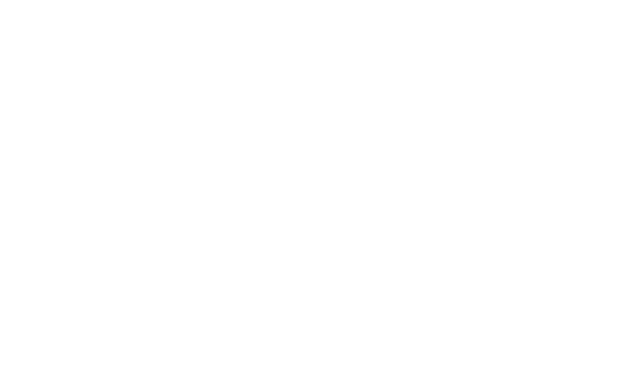
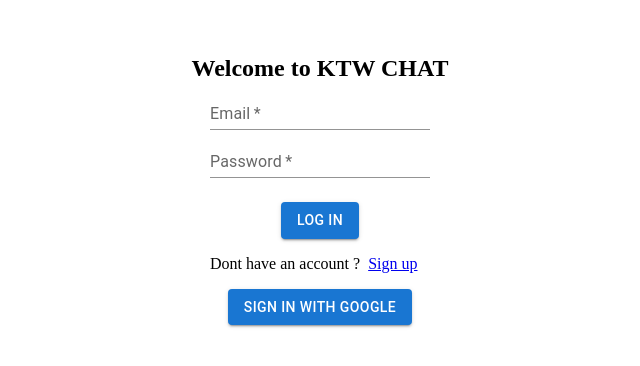
Before and after one commit to wiangin/ktw-chat, a React (Vite) app: page / in a window 1280 px wide. Shown: the part 210-576 px from the top of the page, without its empty margins (320-960 px from the left). Built offline with nearby package versions, Linux system fonts and the light colour scheme; no server answers.

Commit message:
lagt till inloggning och sign up-formulär och funktioner som sparar användare i databasen

```diff
--- a/package.json
+++ b/package.json
@@ -10,6 +10,8 @@
     "preview": "vite preview"
   },
   "dependencies": {
+    "@emotion/react": "^11.14.0",
+    "@emotion/styled": "^11.14.0",
     "@mui/material": "^7.0.2",
     "emoji-picker-react": "^4.12.2",
     "firebase": "^11.6.1",
--- a/src/App.jsx
+++ b/src/App.jsx
@@ -1,12 +1,21 @@
-import React from 'react'
-import './App.css'
+import React from "react";
+import "./App.css";
+import { Routes, Route } from "react-router-dom";
+import Login from "./pages/Login";
+import SighUp from "./pages/Signup";
+import { Container } from "@mui/material";
+import ChatRoom from "./components/ChatRoom";
 
 function App() {
   return (
-    <>
 
-    </>
-  )
+      <Routes>
+        <Route path="/" element={<Login />} />
+        <Route path="/signup" element={<SighUp/>}/>
+        <Route path="/chatroom" element={<ChatRoom/>}/>
+      </Routes>
+
+  );
 }
 
-export default App
+export default App;
--- /dev/null
+++ b/src/components/ChatRoom.jsx
@@ -0,0 +1,17 @@
+
+import React, { useEffect, useState } from 'react';
+import { auth } from '../firebase';
+import { signInWithEmailAndPassword } from 'firebase/auth';
+import  useUserAuth  from '../customHook/useUserAuth';
+import { useNavigate, Navigate } from 'react-router-dom';
+
+const ChatRoom = () => {
+
+    return (
+        <div>
+           Välkommen till chattrum
+        </div>
+    )
+};
+
+export default ChatRoom
--- /dev/null
+++ b/src/customHook/useUserAuth.jsx
@@ -0,0 +1,17 @@
+import { onAuthStateChanged } from "firebase/auth";
+import { useState, useEffect } from "react";
+import { auth } from "../firebase";
+
+const useUserAuth = () => {
+    const [user, setUser] = useState(null);
+    useEffect(() => {
+        const unsubscribe = onAuthStateChanged(auth, (user) => {
+            setUser(user)
+        });
+        return unsubscribe;
+    }, []);
+
+    return { user };
+};
+
+export default useUserAuth;
--- /dev/null
+++ b/src/firebase.js
@@ -0,0 +1,26 @@
+import { initializeApp } from "firebase/app";
+import { getAuth, GoogleAuthProvider } from "firebase/auth";
+import { getFirestore } from "firebase/firestore";
+
+const apiKey = import.meta.env.VITE_API_KEY;
+const authDomain = import.meta.env.VITE_AUTH_DOMAIN;
+const projectId = import.meta.env.VITE_PROJECT_ID;
+const storageBucket = import.meta.env.VITE_STORAGE_BUCKET;
+const messagingSenderId = import.meta.env.VITE_MESSAGING_SENDER_ID;
+const appId = import.meta.env.VITE_APP_ID;
+const measurementId = import.meta.env.VITE_MEASUREMENT_ID;
+
+const firebaseConfig = {
+    apiKey: apiKey,
+    authDomain: authDomain,
+    projectId: projectId,
+    storageBucket: storageBucket,
+    messagingSenderId: messagingSenderId,
+    appId: appId,
+    measurementId: measurementId,
+}
+
+export const app = initializeApp(firebaseConfig);
+export const auth = getAuth(app);
+export const db = getFirestore(app);
+export const provider = new GoogleAuthProvider();
--- a/src/index.css
+++ b/src/index.css
@@ -0,0 +1,4 @@
+* {
+    margin: 0;
+    padding: 0;
+}
--- a/src/main.jsx
+++ b/src/main.jsx
@@ -2,9 +2,10 @@
 import { createRoot } from 'react-dom/client'
 import './index.css'
 import App from './App.jsx'
+import { BrowserRouter as Router } from 'react-router-dom'
 
 createRoot(document.getElementById('root')).render(
-
-    <App />
-
+  <Router>
+      <App/>
+  </Router>
 )
--- /dev/null
+++ b/src/pages/Login.jsx
@@ -0,0 +1,119 @@
+import React, { useEffect, useState } from "react";
+import { auth, provider } from "../firebase";
+import { signInWithEmailAndPassword, signInWithPopup } from "firebase/auth";
+import useUserAuth from "../customHook/useUserAuth";
+import { useNavigate, Link } from "react-router-dom";
+import { Box, Card, Paper, Button, TextField, Dialog } from "@mui/material";
+
+const Login = () => {
+  const [email, setEmail] = useState("");
+  const [password, setPassword] = useState("");
+  const [checkAuth, setCheckAuth] = useState(true);
+  const { user } = useUserAuth();
+  const navigate = useNavigate();
+
+  const handleEmailChange = (event) => {
+    setEmail(event.target.value);
+  };
+  const handlePasswordChange = (event) => {
+    setPassword(event.target.value);
+  };
+
+  const handleLoginWithEmail = async (e) => {
+    e.preventDefault();
+    try {
+      await signInWithEmailAndPassword(auth, email, password);
+      console.log("sign in success!!!");
+      navigate("/chatroom");
+      setEmail("");
+      setPassword("");
+    } catch (error) {
+      console.log("Error signing in with email: ", error);
+      setEmail("");
+      setPassword("");
+    //   if (user === null) {
+    //     setCheckAuth(false);
+    //   }
+      setCheckAuth(false);
+    }
+  };
+
+  const handleLoginWithGoogle = async () => {
+    try {
+      await signInWithPopup(auth, provider);
+      console.log("sign in success!!!");
+      navigate("/chatroom");
+    } catch (error) {
+      console.log("Error signing in with Google: ", error);
+    }
+  };
+
+  return (
+    <Box
+      component={"section"}
+      sx={{
+        display: "flex",
+        flexDirection: "column",
+        alignItems: "center",
+        justifyContent: "center",
+        height: "100vh",
+      }}
+    >
+      <h1>Welcome to KTW CHAT</h1>
+      <Box>
+        <form onSubmit={handleLoginWithEmail}>
+          <Box>
+            <TextField
+              label={"Email"}
+              variant={"standard"}
+              type="text"
+              id="username"
+              name="username"
+              required
+              value={email}
+              onChange={handleEmailChange}
+            />
+          </Box>
+          <Box>
+            <TextField
+              label={"Password"}
+              variant={"standard"}
+              type="password"
+              id="password"
+              name="password"
+              required
+              value={password}
+              onChange={handlePasswordChange}
+            />
+          </Box>
+          <Box display={"flex"} justifyContent={"center"} marginTop={3}>
+            <Button variant={"contained"} type="submit">
+              Log in
+            </Button>
+          </Box>
+        </form>
+
+        <Box marginTop={2} display={"flex"} gap={1}>
+          <Box component={"span"}>Dont have an account ?</Box>
+          <Link to="/signup">Sign up</Link>
+        </Box>
+
+        <Box display={"flex"} justifyContent={"center"} marginTop={2}>
+          <Button variant={"contained"} onClick={handleLoginWithGoogle}>
+            Sign in with Google
+          </Button>
+        </Box>
+      </Box>
+      {!checkAuth && (
+        <Dialog open={!checkAuth} onClose={() => setCheckAuth(true)}>
+            <Box display={"flex"} justifyContent={"center"} margin={6}>
+                <p>Wrong email or password !!!</p>
+            </Box>
+
+        </Dialog>
+      )}
+    </Box>
+  );
+};
+
+export default Login;
--- /dev/null
+++ b/src/pages/Signup.jsx
@@ -0,0 +1,106 @@
+import { Box, Button, TextField } from "@mui/material";
+import { createUserWithEmailAndPassword } from "firebase/auth";
+import { useState } from "react";
+import { Link, useNavigate } from "react-router-dom";
+import { auth } from "../firebase";
+import useUserAuth from "../customHook/useUserAuth";
+
+const SighUp = () => {
+  const [email, setEmail] = useState("");
+  const [password, setPassword] = useState("");
+  const [confirmPassword, setConfirmPassword] = useState("");
+  const navigate = useNavigate();
+  const { user } = useUserAuth();
+
+  const handleEmailChange = (e) => {
+    setEmail(e.target.value);
+  };
+  const handlePasswordChange = (e) => {
+    setPassword(e.target.value);
+  };
+  const handleConfirmPassword = (e) => {
+    setConfirmPassword(e.target.value);
+  };
+  const handleSignUp = async (e) => {
+    e.preventDefault();
+
+    if (password !== confirmPassword) {
+      console.log("Password not match!!!");
+      // Lägg alert att password inte matcha!
+      setConfirmPassword("");
+    }
+    try {
+      await createUserWithEmailAndPassword(auth, email, password);
+      navigate("/chatroom");
+    } catch (error) {
+      console.log("Error signing up with Email: ", error);
+    }
+  };
+
+  // console.log("User : ", user);
+
+  return (
+    <Box
+      sx={{
+        display: "flex",
+        flexDirection: "column",
+        alignItems: "center",
+        justifyContent: "center",
+        height: "100vh",
+      }}
+    >
+      <h1>Sign Up</h1>
+      <Box>
+        <form onSubmit={handleSignUp}>
+          <Box>
+            <TextField
+              label={"Email"}
+              variant={"standard"}
+              type="text"
+              id="username"
+              name="username"
+              required
+              value={email}
+              onChange={handleEmailChange}
+            />
+          </Box>
+          <Box>
+            <TextField
+            label={"Password"}
+            variant={"standard"}
+              type="password"
+              id="password"
+              name="password"
+              required
+              value={password}
+              onChange={handlePasswordChange}
+            />
+          </Box>
+          <Box>
+            <TextField
+            label={"Confirm password"}
+            variant={"standard"}
+              type="password"
+              id="password"
+              name="password"
+              required
+              value={confirmPassword}
+              onChange={handleConfirmPassword}
+            />
+          </Box>
+          <Box display={"flex"} justifyContent={"center"} marginTop={2}>
+            <Button variant={"contained"} type="submit">Sign Up</Button>
+          </Box>
+        </form>
+      </Box>
+      <Box marginTop={2}>
+        <Box component={"span"}>Already have an account ? </Box>
+        <Link to={"/"}>Log in</Link>
+      </Box>
+
+
+    </Box>
+  );
+};
+
+export default SighUp;
```
Also changed, not shown: 1 other file (tests, documents, lock files or other folders).
